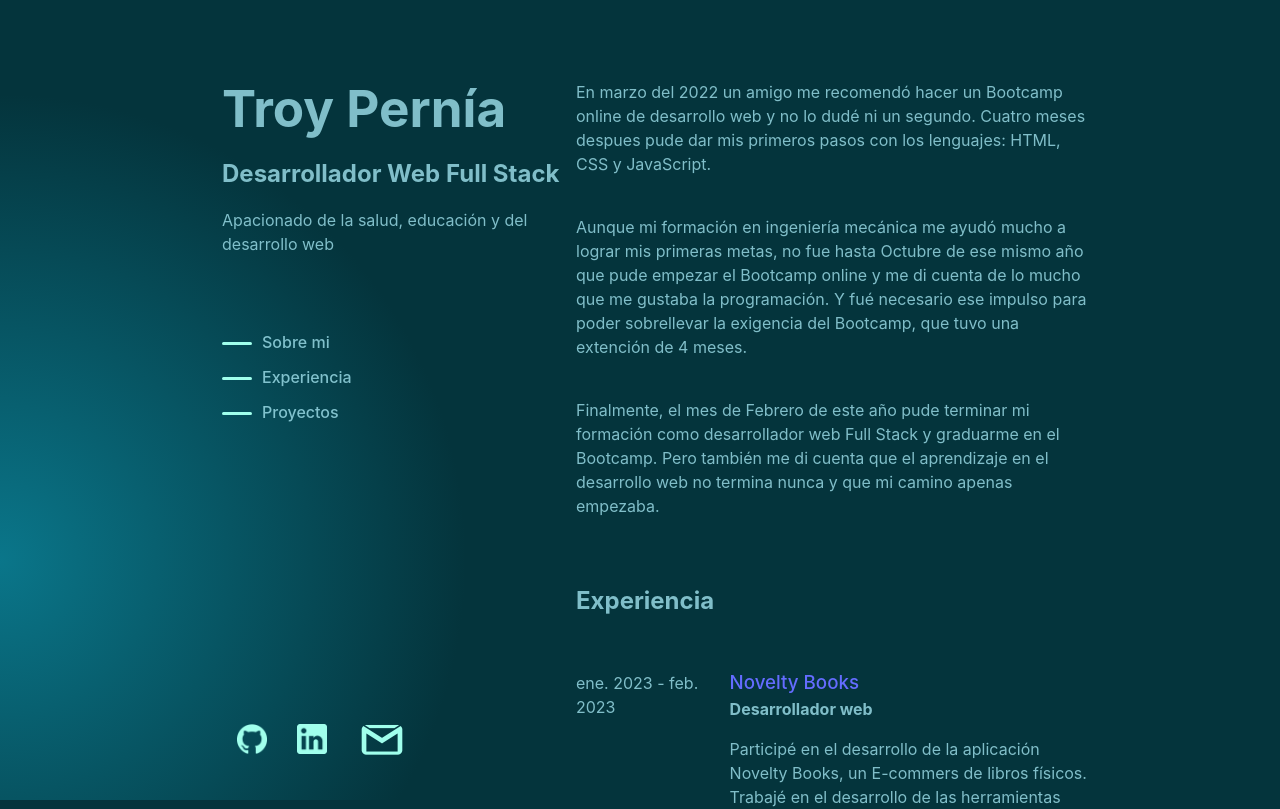
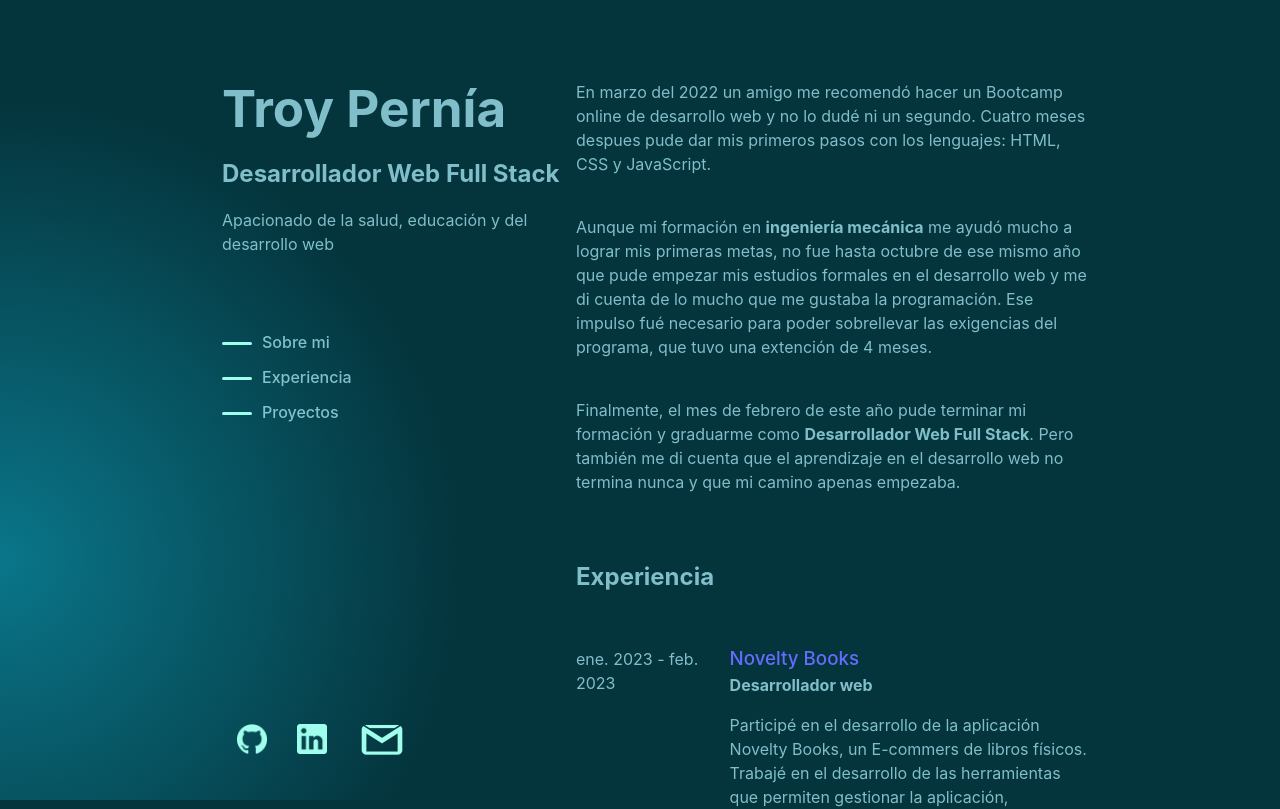
Before and after one commit to Tortoiselizard/Portafolio_Front, a React (Vite) app: page / in a window 1280 px wide. Shown: the top 809 px of the page. Built offline with nearby package versions, Linux system fonts and the light colour scheme.

Commit message:
change components/AboutMe: add span and strong tags into de p tag (line 8,10)

```diff
--- a/src/components/AboutMe/AboutMe.jsx
+++ b/src/components/AboutMe/AboutMe.jsx
@@ -5,9 +5,9 @@ function AboutMe () {
     <section className={style.AboutMeContainer}>
       <p>En marzo del 2022 un amigo me recomendó hacer un Bootcamp online de desarrollo web y no lo dudé ni un segundo. Cuatro meses despues pude dar mis primeros pasos con los lenguajes: HTML, CSS y JavaScript.</p>
       <br />
-      <p>Aunque mi formación en ingeniería mecánica me ayudó mucho a lograr mis primeras metas, no fue hasta Octubre de ese mismo año que pude empezar el Bootcamp online y me di cuenta de lo mucho que me gustaba la programación. Y fué necesario ese impulso para poder sobrellevar la exigencia del Bootcamp, que tuvo una extención de 4 meses.</p>
+      <p>Aunque mi formación en <strong><span>ingeniería mecánica</span></strong> me ayudó mucho a lograr mis primeras metas, no fue hasta octubre de ese mismo año que pude empezar mis estudios formales en el desarrollo web y me di cuenta de lo mucho que me gustaba la programación. Ese impulso fué necesario para poder sobrellevar las exigencias del programa, que tuvo una extención de 4 meses.</p>
       <br />
-      <p>Finalmente, el mes de Febrero de este año pude terminar mi formación como desarrollador web Full Stack y graduarme en el Bootcamp. Pero también me di cuenta que el aprendizaje en el desarrollo web no termina nunca y que mi camino apenas empezaba.</p>
+      <p>Finalmente, el mes de febrero de este año pude terminar mi formación y graduarme como <strong><span>Desarrollador Web Full Stack</span></strong>. Pero también me di cuenta que el aprendizaje en el desarrollo web no termina nunca y que mi camino apenas empezaba.</p>
     </section>
   )
 }
```
